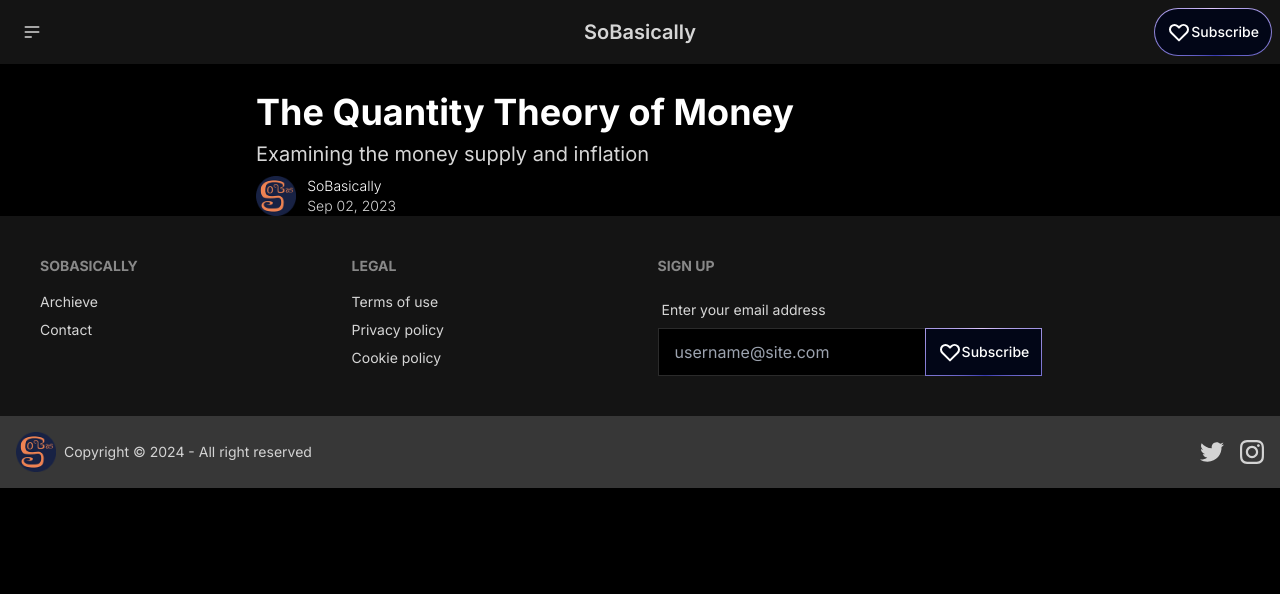
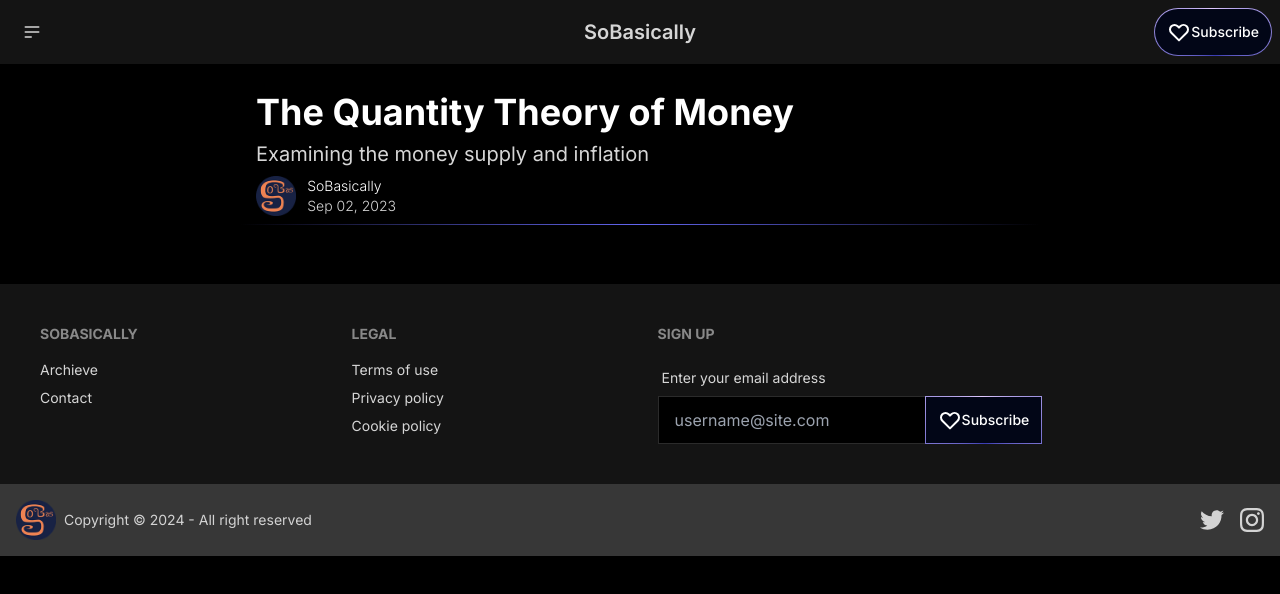
Before and after one commit to QiyueChen04/sobasically, a Next.js app: page /thequantitytheoryofmoney in a window 1280 px wide. Shown: the top 594 px of the page. Built offline with nearby package versions, Linux system fonts and the light colour scheme.

Commit message:
qtm added divider

```diff
--- a/app/thequantitytheoryofmoney/page.tsx
+++ b/app/thequantitytheoryofmoney/page.tsx
@@ -3,6 +3,7 @@
 import Navbar from '../../components/navbar'
 import Footer from '../../components/footer'
 import Header from '../../components/articles/header'
+import Divider from '../../components/divider'
 
 function pages() {
   return (
@@ -10,9 +11,14 @@
 
       <Navbar/>
 
-      <div className='grid grid-cols-1 w-3/5 h-full place-self-center pt-7'>
+      <div className='grid grid-cols-1 w-3/5 h-full place-self-center py-7'>
         <Header title='The Quantity Theory of Money' subtitle='Examining the money supply and inflation' date='Sep 02, 2023'/>
+
+        <div className='place-self-center'>
+          <Divider/>
+        </div>
       </div>
+
 
       <Footer/>
 
```
